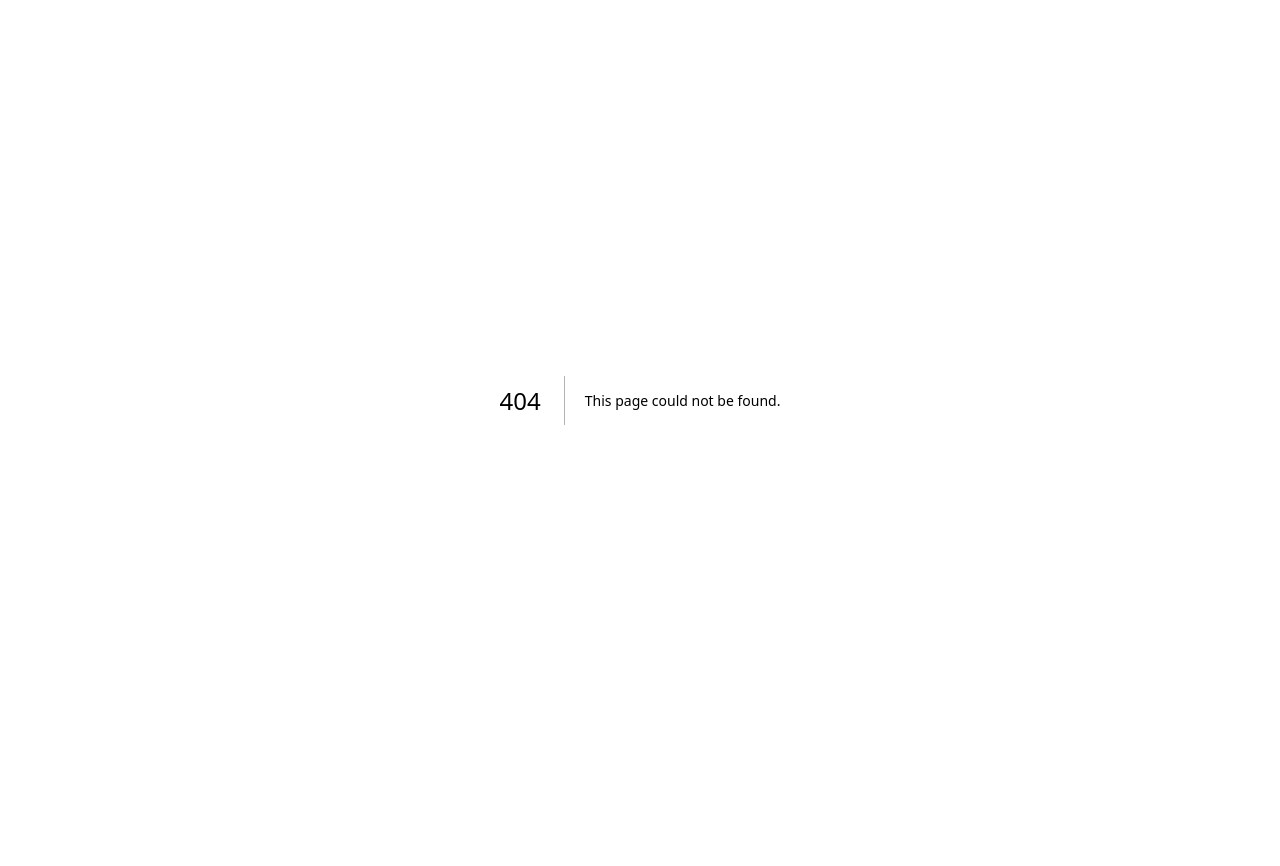
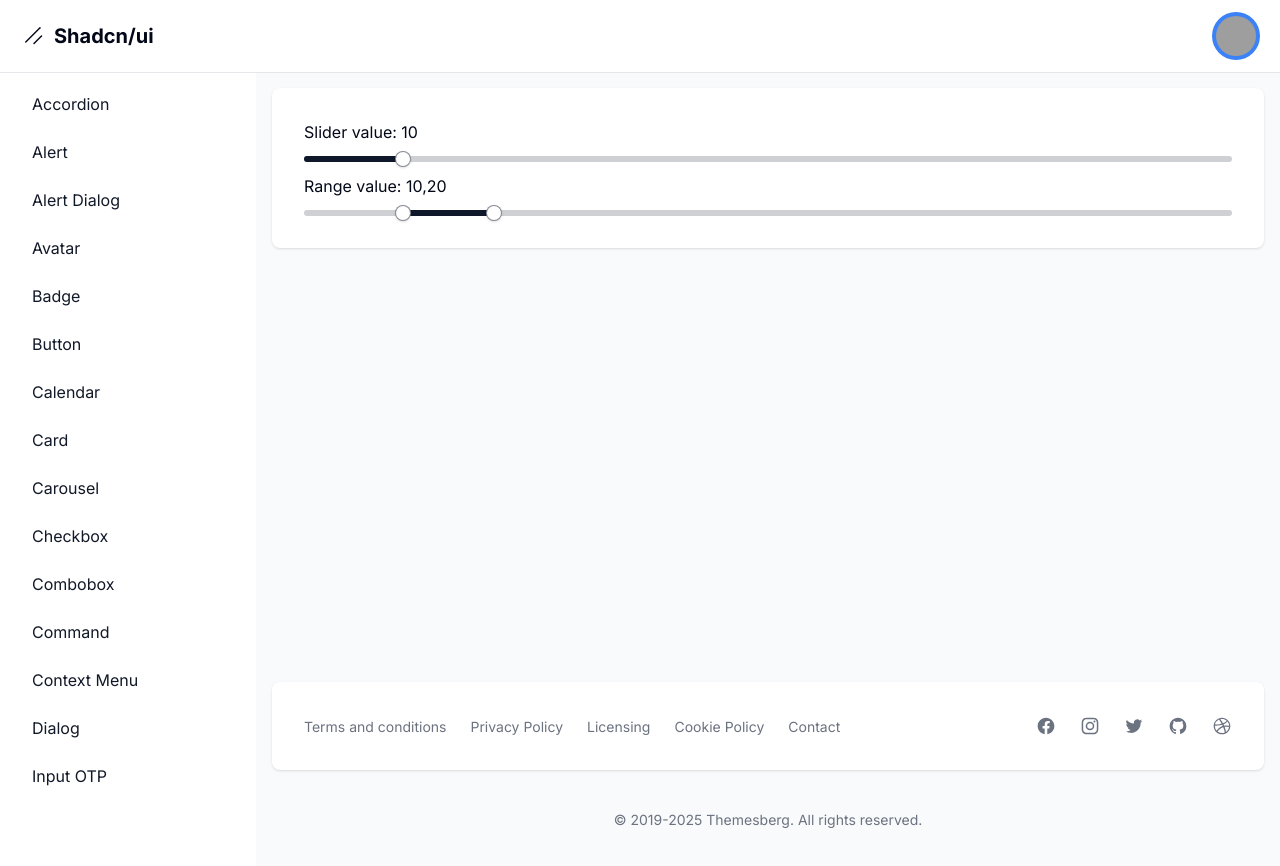
Before and after one commit to ImNotGabo/shadcn-dashboard, a Next.js app: page /dashboard/slider in a window 1280 px wide. Before the commit this address had no page. Shown: the top 866 px of the page. Before the commit the page ends 800 px from the top, so only its background shows below. Built offline with nearby package versions, Linux system fonts and the light colour scheme; grey boxes are pictures that could not be loaded.

Commit message:
add slider page component

```diff
--- /dev/null
+++ b/src/app/dashboard/slider/page.tsx
@@ -0,0 +1,29 @@
+'use client';
+
+import { Slider } from '@/components/ui/slider';
+import { useState } from 'react';
+
+export default function Page() {
+	const [sliderValue, setSliderValue] = useState(10);
+	const [rangeValue, setRangeValue] = useState([10, 20]);
+
+	return (
+		<div className='grid grid-cols-1 gap-3'>
+			<span>Slider value: {sliderValue}</span>
+			<Slider
+				defaultValue={[sliderValue]}
+				max={100}
+				step={1}
+				onValueChange={(value) => setSliderValue(value[0])}
+			/>
+
+			<span>Range value: {rangeValue.join(',')}</span>
+			<Slider
+				defaultValue={rangeValue}
+				max={100}
+				step={1}
+				onValueChange={setRangeValue}
+			/>
+		</div>
+	);
+}
```
